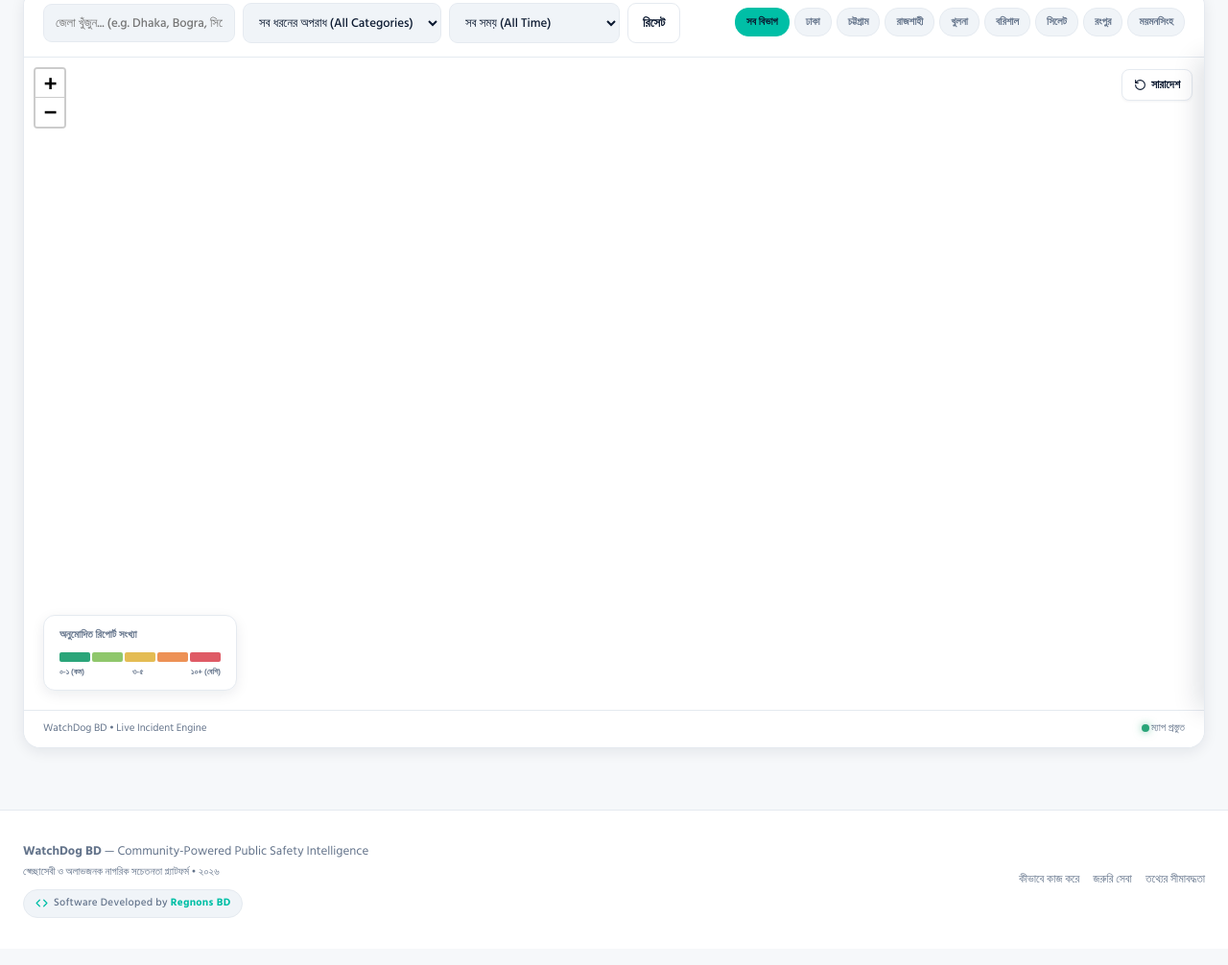
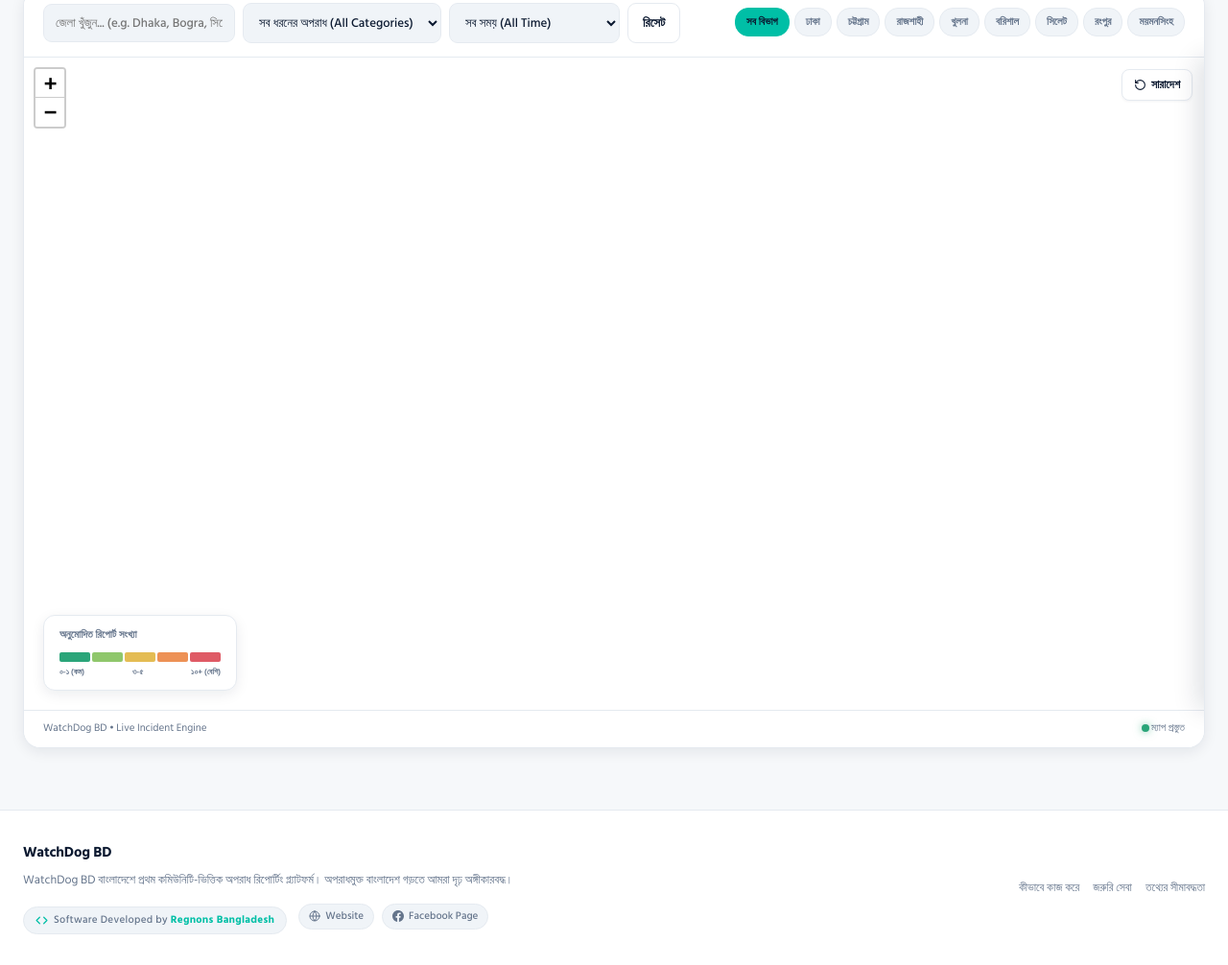
Before and after one commit to mohai51/WatchDog_BD, a website: page public/index.html in a window 1280 px wide. Shown: the part 403-1409 px from the top of the page at 96% size. Drawn offline with nearby package versions, Linux system fonts and the light colour scheme; no server answers.

Commit message:
Update footer with Regnons Bangladesh links and add rape crime category across system

```diff
--- a/public/app.js
+++ b/public/app.js
@@ -37,10 +37,13 @@ const I18N = {
     catRobbery: 'ডাকাতি (Robbery)',
     catSnatching: 'ছিনতাই (Snatching)',
     catDrug: 'মাদকসংক্রান্ত (Drug-related)',
+    catDrug_related: 'মাদকসংক্রান্ত (Drug-related)',
     catHarassment: 'হয়রানি (Harassment)',
     catAssault: 'হামলা (Assault)',
+    catRape: 'ধর্ষণ (Rape)',
     catFraud: 'প্রতারণা (Fraud)',
     catOther: 'অন্যান্য (Other)',
+    footerBrandDesc: 'WatchDog BD বাংলাদেশে প্রথম কমিউনিটি-ভিত্তিক অপরাধ রিপোর্টিং প্ল্যাটফর্ম। অপরাধমুক্ত বাংলাদেশ গড়তে আমরা দৃঢ় অঙ্গীকারবদ্ধ।',
     rangeAll: 'সব সময় (All Time)',
     range7d: 'গত ৭ দিন (Last 7 Days)',
     range30d: 'গত ৩০ দিন (Last 30 Days)',
@@ -137,10 +140,13 @@ const I18N = {
     catRobbery: 'Robbery',
     catSnatching: 'Snatching',
     catDrug: 'Drug-related',
+    catDrug_related: 'Drug-related',
     catHarassment: 'Harassment',
     catAssault: 'Assault',
+    catRape: 'Rape',
     catFraud: 'Fraud',
     catOther: 'Other',
+    footerBrandDesc: 'WatchDog BD is the first community-based crime reporting platform in Bangladesh. We are committed to building a crime-free Bangladesh.',
     rangeAll: 'All Time',
     range7d: 'Last 7 Days',
     range30d: 'Last 30 Days',
@@ -229,7 +235,7 @@ const BN_DISTRICTS = {
   'Meherpur':'মেহেরপুর','Magura':'মাগুরা','Narail':'নড়াইল','Jhenaidah':'ঝিনাইদহ'
 };
 
-const CATEGORIES = ['extortion', 'theft', 'robbery', 'snatching', 'drug_related', 'harassment', 'assault', 'fraud', 'other'];
+const CATEGORIES = ['extortion', 'theft', 'robbery', 'snatching', 'drug_related', 'harassment', 'assault', 'rape', 'fraud', 'other'];
 
 let lang = localStorage.getItem('watchdog_lang') || 'bn';
 let selectedDistrictCode = '';
--- a/public/index.html
+++ b/public/index.html
@@ -204,6 +204,7 @@
             <option value="drug_related" data-i="catDrug">মাদকসংক্রান্ত (Drug-related)</option>
             <option value="harassment" data-i="catHarassment">হয়রানি (Harassment)</option>
             <option value="assault" data-i="catAssault">হামলা (Assault)</option>
+            <option value="rape" data-i="catRape">ধর্ষণ (Rape)</option>
             <option value="fraud" data-i="catFraud">প্রতারণা (Fraud)</option>
             <option value="other" data-i="catOther">অন্যান্য (Other)</option>
           </select>
@@ -634,11 +635,23 @@
   <!-- Footer -->
   <footer>
     <div class="footer-brand-col">
-      <div><strong>WatchDog BD</strong> — Community-Powered Public Safety Intelligence</div>
-      <div style="margin-top:4px;font-size:11px;color:var(--muted)">স্বেচ্ছাসেবী ও অলাভজনক নাগরিক সচেতনতা প্ল্যাটফর্ম • ২০২৬</div>
-      <div class="developed-by-badge">
-        <svg class="ui-icon" width="13" height="13" viewBox="0 0 24 24" fill="none" stroke="currentColor" stroke-width="2.2" stroke-linecap="round" stroke-linejoin="round"><polyline points="16 18 22 12 16 6"></polyline><polyline points="8 6 2 12 8 18"></polyline></svg>
-        <span>Software Developed by <strong>Regnons BD</strong></span>
+      <div class="footer-brand-title"><strong>WatchDog BD</strong></div>
+      <div class="footer-brand-desc" id="footerBrandDesc" data-i="footerBrandDesc">WatchDog BD বাংলাদেশে প্রথম কমিউনিটি-ভিত্তিক অপরাধ রিপোর্টিং প্ল্যাটফর্ম। অপরাধমুক্ত বাংলাদেশ গড়তে আমরা দৃঢ় অঙ্গীকারবদ্ধ।</div>
+      <div class="footer-developed-group">
+        <div class="developed-by-badge">
+          <svg class="ui-icon" width="13" height="13" viewBox="0 0 24 24" fill="none" stroke="currentColor" stroke-width="2.2" stroke-linecap="round" stroke-linejoin="round"><polyline points="16 18 22 12 16 6"></polyline><polyline points="8 6 2 12 8 18"></polyline></svg>
+          <span>Software Developed by <strong>Regnons Bangladesh</strong></span>
+        </div>
+        <div class="regnons-links">
+          <a href="https://regnons.vercel.app/" target="_blank" rel="noopener noreferrer" class="regnons-link-btn" title="Regnons Bangladesh Website">
+            <svg class="ui-icon" width="12" height="12" viewBox="0 0 24 24" fill="none" stroke="currentColor" stroke-width="2" stroke-linecap="round" stroke-linejoin="round"><circle cx="12" cy="12" r="10"></circle><line x1="2" y1="12" x2="22" y2="12"></line><path d="M12 2a15.3 15.3 0 0 1 4 10 15.3 15.3 0 0 1-4 10 15.3 15.3 0 0 1-4-10 15.3 15.3 0 0 1 4-10z"></path></svg>
+            <span>Website</span>
+          </a>
+          <a href="https://www.facebook.com/profile.php?id=61594499150741" target="_blank" rel="noopener noreferrer" class="regnons-link-btn" title="Regnons Bangladesh Facebook Page">
+            <svg class="ui-icon" width="12" height="12" viewBox="0 0 24 24" fill="currentColor"><path d="M24 12.073c0-6.627-5.373-12-12-12s-12 5.373-12 12c0 5.99 4.388 10.954 10.125 11.854v-8.385H7.078v-3.47h3.047V9.43c0-3.007 1.792-4.669 4.533-4.669 1.312 0 2.686.235 2.686.235v2.953H15.83c-1.491 0-1.956.925-1.956 1.874v2.25h3.328l-.532 3.47h-2.796v8.385C19.612 23.027 24 18.062 24 12.073z"/></svg>
+            <span>Facebook Page</span>
+          </a>
+        </div>
       </div>
     </div>
     <div class="footer-nav">
--- a/public/style.css
+++ b/public/style.css
@@ -994,6 +994,8 @@ body.dark .hero-overview-overlay {
 
 .badge-extortion { background: rgba(234, 161, 43, 0.15); color: #d68112; }
 .badge-robbery, .badge-snatching { background: var(--red-subtle); color: var(--red); }
+.badge-rape { background: rgba(225, 29, 72, 0.2); color: #e11d48; }
+.badge-assault { background: rgba(239, 68, 68, 0.18); color: #dc2626; }
 .badge-theft { background: rgba(147, 197, 253, 0.2); color: #2563eb; }
 .badge-drug_related { background: rgba(168, 85, 247, 0.18); color: #9333ea; }
 .badge-harassment { background: rgba(20, 184, 166, 0.18); color: #0d9488; }
@@ -1290,6 +1292,60 @@ footer {
 .developed-by-badge:hover {
   border-color: var(--teal);
   background: var(--panel);
+}
+
+.footer-brand-title {
+  font-size: 15px;
+  color: var(--ink);
+  letter-spacing: -0.2px;
+}
+
+.footer-brand-desc {
+  margin-top: 6px;
+  font-size: 12.5px;
+  line-height: 1.6;
+  color: var(--muted);
+  max-width: 580px;
+}
+
+.footer-developed-group {
+  display: flex;
+  align-items: center;
+  gap: 12px;
+  margin-top: 10px;
+  flex-wrap: wrap;
+}
+
+.regnons-links {
+  display: flex;
+  align-items: center;
+  gap: 8px;
+  flex-wrap: wrap;
+}
+
+.regnons-link-btn {
+  display: inline-flex;
+  align-items: center;
+  gap: 5px;
+  padding: 4px 10px;
+  background: var(--sub);
+  border: 1px solid var(--line);
+  border-radius: 16px;
+  font-size: 11px;
+  color: var(--muted);
+  text-decoration: none;
+  font-weight: 500;
+  transition: all 0.2s ease;
+}
+
+.regnons-link-btn:hover {
+  color: var(--teal);
+  border-color: var(--teal);
+  background: var(--panel);
+}
+
+.regnons-link-btn svg {
+  color: inherit;
 }
 
 /* Admin Portal Specifics */
--- a/server.js
+++ b/server.js
@@ -33,7 +33,7 @@ for (const f of districtsData.features) {
 }
 
 // Configured crime categories
-const TYPES = ['snatching', 'theft', 'robbery', 'extortion', 'harassment', 'assault', 'fraud', 'drug_related', 'other'];
+const TYPES = ['snatching', 'theft', 'robbery', 'extortion', 'harassment', 'assault', 'fraud', 'drug_related', 'rape', 'other'];
 
 // Production Security Configuration
 let SECRET = (process.env.SAFEMAP_SECRET || '').trim();
```
Also changed, not shown: public/admin.html (+7 -3 lines), README.md.
